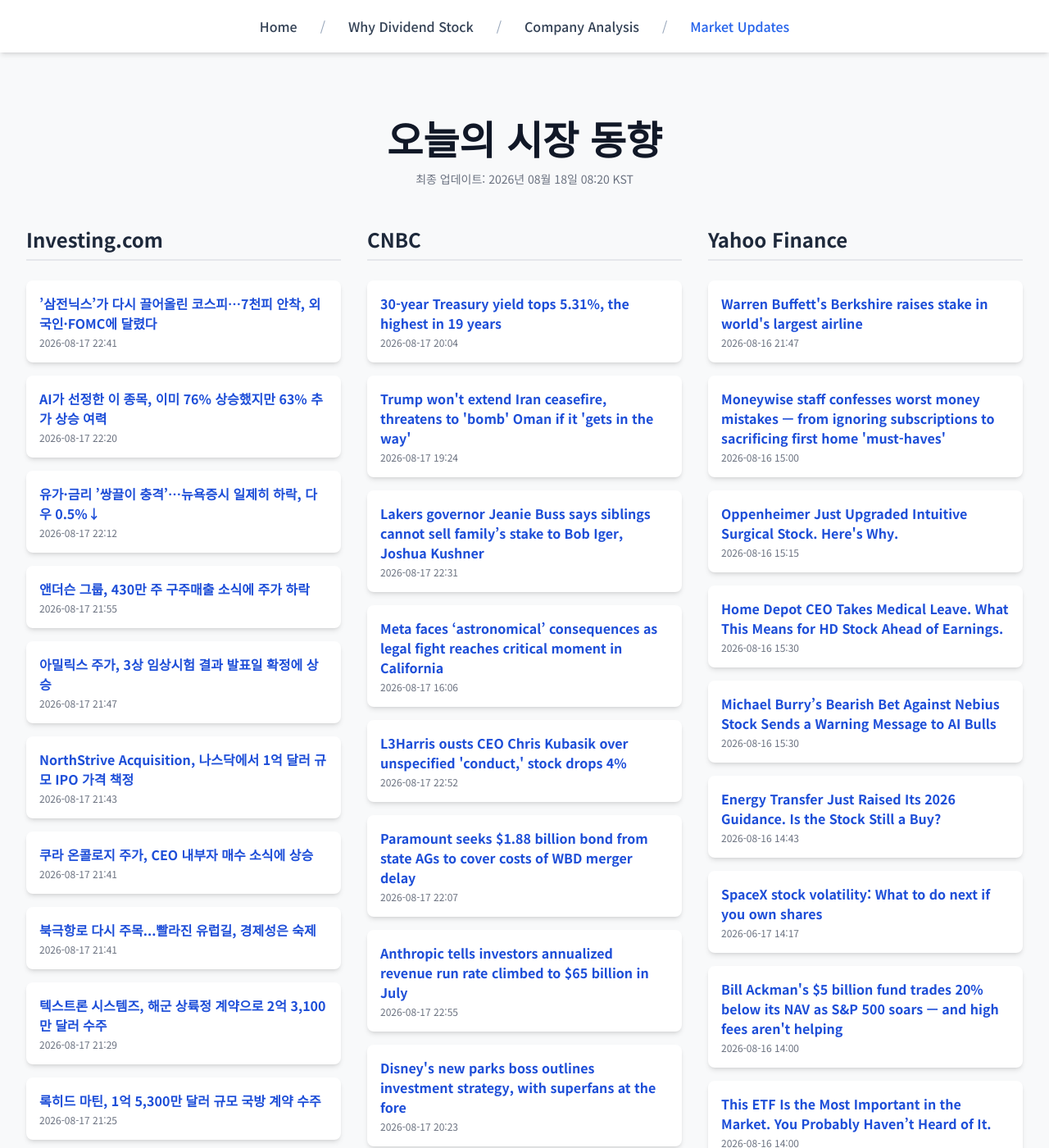
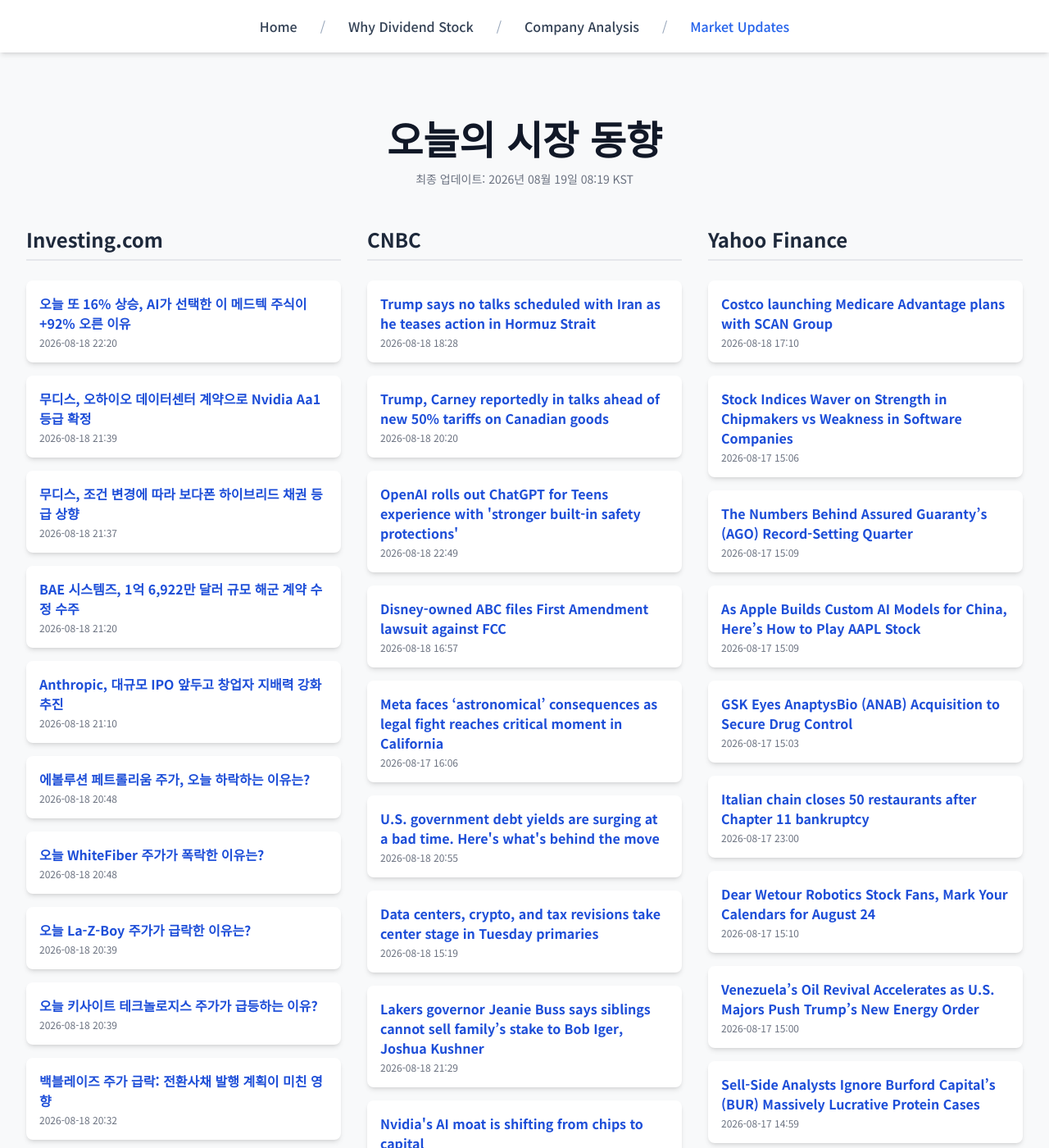
Before and after one commit to Kay-Hwang/my-company-analysis, a Jekyll site: the page built from market-updates.html, in a window 1280 px wide and 1400 px high. Shown: the whole window at 82% size. Built offline with Jekyll 4.4.1, drawn with Linux system fonts in a browser that asks for light colours; nearby versions of some CDN libraries; a script that is not in the unit is left out; some of the changed text lies outside the part shown.

Commit message:
Update daily data

```diff
--- a/_data/latest_data.json
+++ b/_data/latest_data.json
@@ -1,86 +1,92 @@
 {
-  "lastUpdated": "2026년 08월 18일 08:20 KST",
+  "lastUpdated": "2026년 08월 19일 08:19 KST",
   "news": {
     "investing": [
       {
-        "title": "’삼전닉스’가 다시 끌어올린 코스피…7천피 안착, 외국인·FOMC에 달렸다",
-        "link": "https://kr.investing.com/news/stock-market-news/article-2065005",
-        "pubDate": "2026-08-17 22:41:54",
-        "summary": "’삼전닉스’가 다시 끌어올린 코스피…7천피 안착, 외국인·FOMC에 달렸다"
+        "title": "오늘 또 16% 상승, AI가 선택한 이 메드텍 주식이 +92% 오른 이유",
+        "link": "https://kr.investing.com/news/stock-market-news/article-2066648",
+        "pubDate": "2026-08-18 22:20:10",
+        "summary": "오늘 또 16% 상승, AI가 선택한 이 메드텍 주식이 +92% 오른 이유"
       },
       {
-        "title": "AI가 선정한 이 종목, 이미 76% 상승했지만 63% 추가 상승 여력",
-        "link": "https://kr.investing.com/news/stock-market-news/article-2064995",
-        "pubDate": "2026-08-17 22:20:36",
-        "summary": "AI가 선정한 이 종목, 이미 76% 상승했지만 63% 추가 상승 여력"
+        "title": "무디스, 오하이오 데이터센터 계약으로 Nvidia Aa1 등급 확정",
+        "link": "https://kr.investing.com/news/stock-market-news/article-93CH-2066615",
+        "pubDate": "2026-08-18 21:39:13",
+        "summary": "무디스, 오하이오 데이터센터 계약으로 Nvidia Aa1 등급 확정"
       },
       {
-        "title": "유가·금리 ’쌍끌이 충격’…뉴욕증시 일제히 하락, 다우 0.5%↓",
-        "link": "https://kr.investing.com/news/stock-market-news/article-2064986",
-        "pubDate": "2026-08-17 22:12:15",
-        "summary": "유가·금리 ’쌍끌이 충격’…뉴욕증시 일제히 하락, 다우 0.5%↓"
+        "title": "무디스, 조건 변경에 따라 보다폰 하이브리드 채권 등급 상향",
+        "link": "https://kr.investing.com/news/stock-market-news/article-93CH-2066613",
+        "pubDate": "2026-08-18 21:37:16",
+        "summary": "무디스, 조건 변경에 따라 보다폰 하이브리드 채권 등급 상향"
       },
       {
-        "title": "앤더슨 그룹, 430만 주 구주매출 소식에 주가 하락",
-        "link": "https://kr.investing.com/news/stock-market-news/article-93CH-2064974",
-        "pubDate": "2026-08-17 21:55:31",
-        "summary": "앤더슨 그룹, 430만 주 구주매출 소식에 주가 하락"
+        "title": "BAE 시스템즈, 1억 6,922만 달러 규모 해군 계약 수정 수주",
+        "link": "https://kr.investing.com/news/stock-market-news/article-93CH-2066601",
+        "pubDate": "2026-08-18 21:20:23",
+        "summary": "BAE 시스템즈, 1억 6,922만 달러 규모 해군 계약 수정 수주"
       },
       {
-        "title": "아밀릭스 주가, 3상 임상시험 결과 발표일 확정에 상승",
-        "link": "https://kr.investing.com/news/stock-market-news/article-93CH-2064970",
-        "pubDate": "2026-08-17 21:47:01",
-        "summary": "아밀릭스 주가, 3상 임상시험 결과 발표일 확정에 상승"
+        "title": "Anthropic, 대규모 IPO 앞두고 창업자 지배력 강화 추진",
+        "link": "https://kr.investing.com/news/stock-market-news/article-2066593",
+        "pubDate": "2026-08-18 21:10:23",
+        "summary": "Anthropic, 대규모 IPO 앞두고 창업자 지배력 강화 추진"
       },
       {
-        "title": "NorthStrive Acquisition, 나스닥에서 1억 달러 규모 IPO 가격 책정",
-        "link": "https://kr.investing.com/news/stock-market-news/article-432SI-2064967",
-        "pubDate": "2026-08-17 21:43:01",
-        "summary": "NorthStrive Acquisition, 나스닥에서 1억 달러 규모 IPO 가격 책정"
+        "title": "에볼루션 페트롤리움 주가, 오늘 하락하는 이유는?",
+        "link": "https://kr.investing.com/news/stock-market-news/article-93CH-2066567",
+        "pubDate": "2026-08-18 20:48:28",
+        "summary": "에볼루션 페트롤리움 주가, 오늘 하락하는 이유는?"
       },
       {
-        "title": "쿠라 온콜로지 주가, CEO 내부자 매수 소식에 상승",
-        "link": "https://kr.investing.com/news/stock-market-news/article-93CH-2064966",
-        "pubDate": "2026-08-17 21:41:55",
-        "summary": "쿠라 온콜로지 주가, CEO 내부자 매수 소식에 상승"
+        "title": "오늘 WhiteFiber 주가가 폭락한 이유는?",
+        "link": "https://kr.investing.com/news/stock-market-news/article-93CH-2066566",
+        "pubDate": "2026-08-18 20:48:25",
+        "summary": "오늘 WhiteFiber 주가가 폭락한 이유는?"
       },
       {
-        "title": "북극항로 다시 주목...빨라진 유럽길, 경제성은 숙제",
-        "link": "https://kr.investing.com/news/stock-market-news/article-2064963",
-        "pubDate": "2026-08-17 21:41:54",
-        "summary": "북극항로 다시 주목...빨라진 유럽길, 경제성은 숙제"
+        "title": "오늘 La-Z-Boy 주가가 급락한 이유는?",
+        "link": "https://kr.investing.com/news/stock-market-news/article-93CH-2066560",
+        "pubDate": "2026-08-18 20:39:59",
+        "summary": "오늘 La-Z-Boy 주가가 급락한 이유는?"
       },
       {
-        "title": "텍스트론 시스템즈, 해군 상륙정 계약으로 2억 3,100만 달러 수주",
-        "link": "https://kr.investing.com/news/stock-market-news/article-93CH-2064955",
-        "pubDate": "2026-08-17 21:29:42",
-        "summary": "텍스트론 시스템즈, 해군 상륙정 계약으로 2억 3,100만 달러 수주"
+        "title": "오늘 키사이트 테크놀로지스 주가가 급등하는 이유?",
+        "link": "https://kr.investing.com/news/stock-market-news/article-93CH-2066558",
+        "pubDate": "2026-08-18 20:39:35",
+        "summary": "오늘 키사이트 테크놀로지스 주가가 급등하는 이유?"
       },
       {
-        "title": "록히드 마틴, 1억 5,300만 달러 규모 국방 계약 수주",
-        "link": "https://kr.investing.com/news/stock-market-news/article-93CH-2064954",
-        "pubDate": "2026-08-17 21:25:43",
-        "summary": "록히드 마틴, 1억 5,300만 달러 규모 국방 계약 수주"
+        "title": "백블레이즈 주가 급락: 전환사채 발행 계획이 미친 영향",
+        "link": "https://kr.investing.com/news/stock-market-news/article-93CH-2066542",
+        "pubDate": "2026-08-18 20:32:03",
+        "summary": "백블레이즈 주가 급락: 전환사채 발행 계획이 미친 영향"
       }
     ],
     "cnbc": [
       {
-        "title": "30-year Treasury yield tops 5.31%, the highest in 19 years",
-        "link": "https://www.cnbc.com/2026/08/17/treasury-yields-federal-reserve-fomc-minutes.html",
-        "pubDate": "Mon, 17 Aug 2026 20:04:53 GMT",
-        "summary": "Treasury yields were higher as traders awaited the latest FOMC minutes due later this week."
+        "title": "Trump says no talks scheduled with Iran as he teases action in Hormuz Strait",
+        "link": "https://www.cnbc.com/2026/08/18/us-iran-war-trump-hormuz-trump-ceasefire-expires-extension-.html",
+        "pubDate": "Tue, 18 Aug 2026 18:28:37 GMT",
+        "summary": "Trump insists the U.S., not Iran, is in control of the strait, even though transiting vessels continue to come under attack and few attempt the crossing."
       },
       {
-        "title": "Trump won't extend Iran ceasefire, threatens to 'bomb' Oman if it 'gets in the way'",
-        "link": "https://www.cnbc.com/2026/08/17/us-iran-war-trump-hormuz.html",
-        "pubDate": "Mon, 17 Aug 2026 19:24:32 GMT",
-        "summary": "Shipping traffic in the Strait of Hormuz sank to a new low as a ceasefire between the U.S. and Iran is set to expire on Monday with no deal in sight."
+        "title": "Trump, Carney reportedly in talks ahead of new 50% tariffs on Canadian goods",
+        "link": "https://www.cnbc.com/2026/08/18/trump-carney-canada-tariffs-dealine-talks.html",
+        "pubDate": "Tue, 18 Aug 2026 20:20:24 GMT",
+        "summary": "Trump has already imposed a variety of tariffs on Canada and its specific exports, including metals, lumber and auto parts."
       },
       {
-        "title": "Lakers governor Jeanie Buss says siblings cannot sell family’s stake to Bob Iger, Joshua Kushner",
-        "link": "https://www.cnbc.com/2026/08/17/jeanie-buss-opposes-sale-family-stake.html",
-        "pubDate": "Mon, 17 Aug 2026 22:31:32 GMT",
-        "summary": "Jeanie Buss's lawyer says she has not agreed to sell the team and that any vote suggesting the Buss family is selling \"would be and is void.\""
+        "title": "OpenAI rolls out ChatGPT for Teens experience with 'stronger built-in safety protections'",
+        "link": "https://www.cnbc.com/2026/08/18/openai-chatgpt-for-teens-safety.html",
+        "pubDate": "Tue, 18 Aug 2026 22:49:58 GMT",
+        "summary": "ChatGPT for Teens includes a number of educational features and applies age-appropriate safeguards, OpenAI said."
+      },
+      {
+        "title": "Disney-owned ABC files First Amendment lawsuit against FCC",
+        "link": "https://www.cnbc.com/2026/08/18/disney-abc-first-amendment-lawsuit-fcc.html",
+        "pubDate": "Tue, 18 Aug 2026 16:57:08 GMT",
+        "summary": "Disney's ABC has sued the FCC claiming its investigation and early broadcast licenses renewal are a \"retaliatory campaign\" due to its programming."
       },
       {
         "title": "Meta faces ‘astronomical’ consequences as legal fight reaches critical moment in California",
@@ -89,102 +95,96 @@
         "summary": "Meta faces a federal trial over child safety claims that could bring major financial penalties and changes to Facebook and Instagram."
       },
       {
-        "title": "L3Harris ousts CEO Chris Kubasik over unspecified 'conduct,' stock drops 4%",
-        "link": "https://www.cnbc.com/2026/08/17/l3harris-ceo-chris-kubasik-lhx-defense-mehta.html",
-        "pubDate": "Mon, 17 Aug 2026 22:52:11 GMT",
-        "summary": "Chris Kubasik was ousted as Lockheed Martin's incoming CEO in 2012 after what that company called a \"close personal relationship with a subordinate employee.\""
+        "title": "U.S. government debt yields are surging at a bad time. Here's what's behind the move",
+        "link": "https://www.cnbc.com/2026/08/18/us-government-debt-yields-are-surging-at-a-bad-time-heres-whats-behind-the-move.html",
+        "pubDate": "Tue, 18 Aug 2026 20:55:42 GMT",
+        "summary": "Fixed income market watchers ascribe a run that began in June to a number of variables."
       },
       {
-        "title": "Paramount seeks $1.88 billion bond from state AGs to cover costs of WBD merger delay",
-        "link": "https://www.cnbc.com/2026/08/17/paramount-bond-merger-delay-costs.html",
-        "pubDate": "Mon, 17 Aug 2026 22:07:03 GMT",
-        "summary": "Paramount agreed to delay its proposed acquisition of WBD to as late as June 2027 while the state AGs' case heads to trial."
+        "title": "Data centers, crypto, and tax revisions take center stage in Tuesday primaries",
+        "link": "https://www.cnbc.com/2026/08/18/primary-elections-alaska-florida-wyoming-midterms.html",
+        "pubDate": "Tue, 18 Aug 2026 15:19:45 GMT",
+        "summary": "Incumbent Republican Sen. Dan Sullivan of Alaska is facing a serious challenge from former Democratic Rep. Mary Peltola."
       },
       {
-        "title": "Anthropic tells investors annualized revenue run rate climbed to $65 billion in July",
-        "link": "https://www.cnbc.com/2026/08/17/anthropic-says-annualized-revenue-climbed-to-65-billion-in-july.html",
-        "pubDate": "Mon, 17 Aug 2026 22:55:31 GMT",
-        "summary": "Anthropic's revenue run rate is up about sevenfold from a year earlier."
+        "title": "Lakers governor Jeanie Buss says siblings cannot sell family’s stake to Bob Iger, Joshua Kushner",
+        "link": "https://www.cnbc.com/2026/08/17/jeanie-buss-opposes-sale-family-stake.html",
+        "pubDate": "Tue, 18 Aug 2026 21:29:03 GMT",
+        "summary": "Jeanie Buss's lawyer says she has not agreed to sell the team and that any vote suggesting the Buss family is selling \"would be and is void.\""
       },
       {
-        "title": "Disney's new parks boss outlines investment strategy, with superfans at the fore",
-        "link": "https://www.cnbc.com/2026/08/17/disney-parks-strategy-superfans-mazloum.html",
-        "pubDate": "Mon, 17 Aug 2026 20:23:22 GMT",
-        "summary": "Disney Experiences chief Thomas Mazloum is focused on balancing the needs of its most ardent parkgoers with its less frequent visitors."
+        "title": "Nvidia's AI moat is shifting from chips to capital",
+        "link": "https://www.cnbc.com/2026/08/18/nvidias-ai-moat-is-shifting-from-chips-to-capital.html",
+        "pubDate": "Tue, 18 Aug 2026 16:13:21 GMT",
+        "summary": "Nvidia still has dominant market share in AI chips, but with competition picking up steam, the company is taking greater advantage of another key asset."
       },
       {
-        "title": "What the results of a Connecticut congressional primary race may mean for Social Security",
-        "link": "https://www.cnbc.com/2026/08/16/social-security-john-larson-connecticut-primary.html",
-        "pubDate": "Sun, 16 Aug 2026 13:30:01 GMT",
-        "summary": "Rep. John Larson of Connecticut, an advocate for expanding Social Security, was ousted in a Democratic primary contest Tuesday."
-      },
-      {
-        "title": "College can cost $100,000 a year. Here's how families are covering the tab",
-        "link": "https://www.cnbc.com/2026/08/15/how-families-pay-for-college-as-tuition-costs-soar.html",
-        "pubDate": "Sat, 15 Aug 2026 13:30:01 GMT",
-        "summary": "Because families struggle to pay for school, many students and their parents increasingly depend on federal and private aid to help foot the bill."
+        "title": "30-year Treasury yield tops 5.33%, new 19-year high, on inflation and spending concerns",
+        "link": "https://www.cnbc.com/2026/08/18/treasury-yields-.html",
+        "pubDate": "Tue, 18 Aug 2026 20:33:38 GMT",
+        "summary": "Long-dated fixed income hit their highest level in almost two decades amid a worsening U.S. fiscal situation and persistently higher inflation."
       }
     ],
     "yahoo": [
       {
-        "title": "Warren Buffett's Berkshire raises stake in world's largest airline",
-        "link": "https://finance.yahoo.com/markets/stocks/articles/warren-buffetts-berkshire-raises-stake-214700937.html",
-        "pubDate": "2026-08-16T21:47:00Z",
-        "summary": "Warren Buffett's Berkshire raises stake in world's largest airline"
+        "title": "Costco launching Medicare Advantage plans with SCAN Group",
+        "link": "https://finance.yahoo.com/healthcare/articles/costco-launching-medicare-advantage-plans-171035001.html",
+        "pubDate": "2026-08-18T17:10:35Z",
+        "summary": "Costco launching Medicare Advantage plans with SCAN Group"
       },
       {
-        "title": "Moneywise staff confesses worst money mistakes — from ignoring subscriptions to sacrificing first home 'must-haves'",
-        "link": "https://finance.yahoo.com/markets/articles/moneywise-staff-confesses-worst-money-150000883.html",
-        "pubDate": "2026-08-16T15:00:00Z",
-        "summary": "Moneywise staff confesses worst money mistakes — from ignoring subscriptions to sacrificing first home 'must-haves'"
+        "title": "Stock Indices Waver on Strength in Chipmakers vs Weakness in Software Companies",
+        "link": "https://finance.yahoo.com/markets/stocks/articles/stock-indices-waver-strength-chipmakers-150606856.html",
+        "pubDate": "2026-08-17T15:06:06Z",
+        "summary": "Stock Indices Waver on Strength in Chipmakers vs Weakness in Software Companies"
       },
       {
-        "title": "Oppenheimer Just Upgraded Intuitive Surgical Stock. Here's Why.",
-        "link": "https://finance.yahoo.com/markets/stocks/articles/oppenheimer-just-upgraded-intuitive-surgical-151502484.html",
-        "pubDate": "2026-08-16T15:15:02Z",
-        "summary": "Oppenheimer Just Upgraded Intuitive Surgical Stock. Here's Why."
+        "title": "The Numbers Behind Assured Guaranty’s (AGO) Record-Setting Quarter",
+        "link": "https://finance.yahoo.com/markets/stocks/articles/numbers-behind-assured-guaranty-ago-150922259.html",
+        "pubDate": "2026-08-17T15:09:22Z",
+        "summary": "The Numbers Behind Assured Guaranty’s (AGO) Record-Setting Quarter"
       },
       {
-        "title": "Home Depot CEO Takes Medical Leave. What This Means for HD Stock Ahead of Earnings.",
-        "link": "https://finance.yahoo.com/markets/stocks/articles/home-depot-ceo-takes-medical-153002568.html",
-        "pubDate": "2026-08-16T15:30:02Z",
-        "summary": "Home Depot CEO Takes Medical Leave. What This Means for HD Stock Ahead of Earnings."
+        "title": "As Apple Builds Custom AI Models for China, Here’s How to Play AAPL Stock",
+        "link": "https://finance.yahoo.com/technology/ai/articles/apple-builds-custom-ai-models-150934638.html",
+        "pubDate": "2026-08-17T15:09:34Z",
+        "summary": "As Apple Builds Custom AI Models for China, Here’s How to Play AAPL Stock"
       },
       {
-        "title": "Michael Burry’s Bearish Bet Against Nebius Stock Sends a Warning Message to AI Bulls",
-        "link": "https://finance.yahoo.com/markets/stocks/articles/michael-burry-bearish-bet-against-153002331.html",
-        "pubDate": "2026-08-16T15:30:02Z",
-        "summary": "Michael Burry’s Bearish Bet Against Nebius Stock Sends a Warning Message to AI Bulls"
+        "title": "GSK Eyes AnaptysBio (ANAB) Acquisition to Secure Drug Control",
+        "link": "https://finance.yahoo.com/healthcare/articles/gsk-eyes-anaptysbio-anab-acquisition-150348750.html",
+        "pubDate": "2026-08-17T15:03:48Z",
+        "summary": "GSK Eyes AnaptysBio (ANAB) Acquisition to Secure Drug Control"
       },
       {
-        "title": "Energy Transfer Just Raised Its 2026 Guidance. Is the Stock Still a Buy?",
-        "link": "https://finance.yahoo.com/markets/stocks/articles/energy-transfer-just-raised-2026-144300316.html",
-        "pubDate": "2026-08-16T14:43:00Z",
-        "summary": "Energy Transfer Just Raised Its 2026 Guidance. Is the Stock Still a Buy?"
+        "title": "Italian chain closes 50 restaurants after Chapter 11 bankruptcy",
+        "link": "https://finance.yahoo.com/small-business/articles/bankrupt-italian-chain-shuts-50-230000785.html",
+        "pubDate": "2026-08-17T23:00:00Z",
+        "summary": "Italian chain closes 50 restaurants after Chapter 11 bankruptcy"
       },
       {
-        "title": "SpaceX stock volatility: What to do next if you own shares",
-        "link": "https://finance.yahoo.com/personal-finance/investing/article/spacex-stock-volatility-what-to-do-next-if-you-own-shares-141704338.html",
-        "pubDate": "2026-06-17T14:17:04Z",
-        "summary": "SpaceX stock volatility: What to do next if you own shares"
+        "title": "Dear Wetour Robotics Stock Fans, Mark Your Calendars for August 24",
+        "link": "https://finance.yahoo.com/markets/stocks/articles/dear-wetour-robotics-stock-fans-151002788.html",
+        "pubDate": "2026-08-17T15:10:02Z",
+        "summary": "Dear Wetour Robotics Stock Fans, Mark Your Calendars for August 24"
       },
       {
-        "title": "Bill Ackman's $5 billion fund trades 20% below its NAV as S&P 500 soars — and high fees aren't helping",
-        "link": "https://finance.yahoo.com/markets/stocks/articles/bill-ackmans-5-billion-fund-140000634.html",
-        "pubDate": "2026-08-16T14:00:00Z",
-        "summary": "Bill Ackman's $5 billion fund trades 20% below its NAV as S&P 500 soars — and high fees aren't helping"
+        "title": "Venezuela’s Oil Revival Accelerates as U.S. Majors Push Trump’s New Energy Order",
+        "link": "https://finance.yahoo.com/energy/articles/venezuela-oil-revival-accelerates-u-150000465.html",
+        "pubDate": "2026-08-17T15:00:00Z",
+        "summary": "Venezuela’s Oil Revival Accelerates as U.S. Majors Push Trump’s New Energy Order"
       },
       {
-        "title": "This ETF Is the Most Important in the Market. You Probably Haven’t Heard of It.",
-        "link": "https://finance.yahoo.com/markets/stocks/articles/etf-most-important-market-probably-140002357.html",
-        "pubDate": "2026-08-16T14:00:02Z",
-        "summary": "This ETF Is the Most Important in the Market. You Probably Haven’t Heard of It."
+        "title": "Sell-Side Analysts Ignore Burford Capital’s (BUR) Massively Lucrative Protein Cases",
+        "link": "https://finance.yahoo.com/markets/stocks/articles/sell-side-analysts-ignore-burford-145952263.html",
+        "pubDate": "2026-08-17T14:59:52Z",
+        "summary": "Sell-Side Analysts Ignore Burford Capital’s (BUR) Massively Lucrative Protein Cases"
       },
       {
-        "title": "Analysts Are Upping Their Price Targets on Lumentum Stock. Here's Why.",
-        "link": "https://finance.yahoo.com/markets/stocks/articles/analysts-upping-price-targets-lumentum-140002049.html",
-        "pubDate": "2026-08-16T14:00:02Z",
-        "summary": "Analysts Are Upping Their Price Targets on Lumentum Stock. Here's Why."
+        "title": "Kingsway Corporation (KWY) Has Large Rerating Potential on Execution Discipline",
+        "link": "https://finance.yahoo.com/markets/stocks/articles/kingsway-corporation-kwy-large-rerating-145650333.html",
+        "pubDate": "2026-08-17T14:56:50Z",
+        "summary": "Kingsway Corporation (KWY) Has Large Rerating Potential on Execution Discipline"
       }
     ]
   }
```
